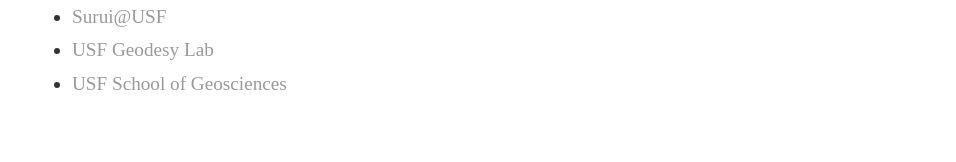
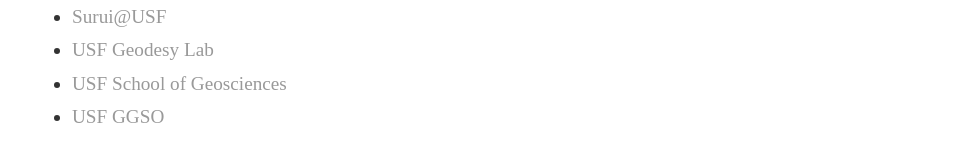
Before and after one commit to suruixie/suruixie.github.io, a Jekyll site: the page built from about/index.html, in a window 1280 px wide. Shown: the part 466-628 px from the top of the page, without its empty margins (160-1116 px from the left). Built offline with Jekyll 4.4.1, drawn with Linux system fonts in a browser that asks for light colours.

Commit message:
Update index.html

```diff
--- a/about/index.html
+++ b/about/index.html
@@ -13,5 +13,6 @@
 		<li style="font-size:0.8em;"><a href="http://hennarot.forest.usf.edu/main/depts/geosci/students/suruixie/">Surui@USF</a></li>
 		<li style="font-size:0.8em;"><a href="http://labs.cas.usf.edu/geodesy/">USF Geodesy Lab</a></li>
 		<li style="font-size:0.8em;"><a href="http://hennarot.forest.usf.edu/main/depts/geosci/">USF School of Geosciences</a></li>
+		<li style="font-size:0.8em;"><a href="http://shell.cas.usf.edu/geograd/index.html">USF GGSO</a></li>
 	</ul>
 </div>
```
